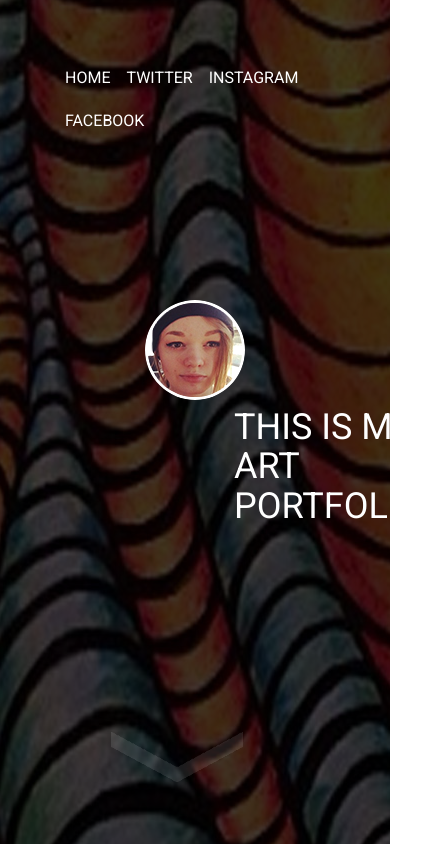
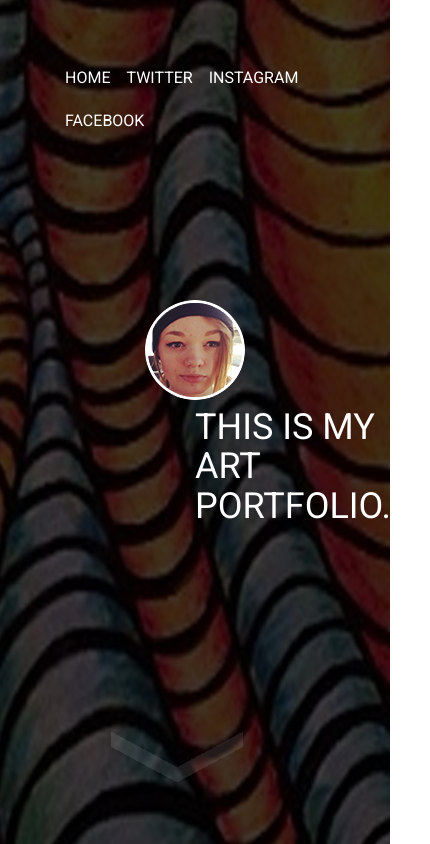
Before and after one commit to mikaelawaslien/mikaelawaslien.github.io, a plain HTML site: page index.html in a window 390 px wide. Shown: the top 844 px of the page, 430 px wide, since content can reach past the window. Drawn offline with nearby package versions, Linux system fonts and the light colour scheme.

Commit message:
Update mobile.css

```diff
--- a/css/mobile.css
+++ b/css/mobile.css
@@ -96,8 +96,8 @@ body {
     position: absolute;
     left: 50%;
     top: 50%;
-    margin-left: 10%;
-    /* This makes the center of .liberum the origin's y-coordinate Used to be -232.211 */
+    margin-left: -232.211;
+    /* This makes the center of .liberum the origin's y-coordinate  */
     margin-top: -34.5px;
     /* This makes the center of .liberum the origin's x-coordinate */
 }
```
